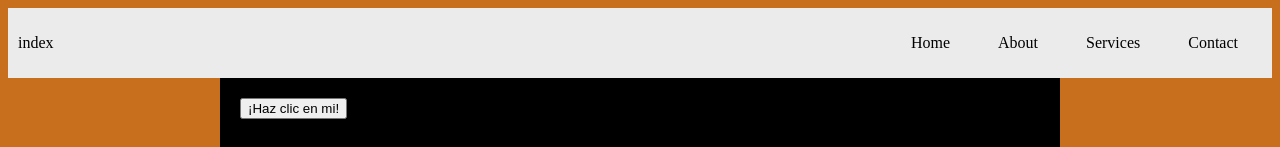
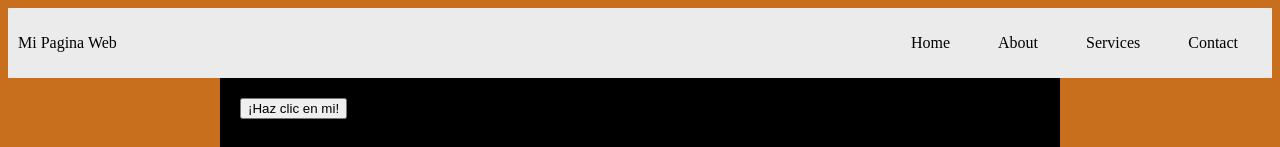
Before and after one commit to aliflowers/Mi-Primera-Pagina, a plain HTML site: page index.html in a window 1280 px wide. Shown: the top 147 px of the page. Drawn offline with Linux system fonts and the light colour scheme.

Commit message:
2do cambio

```diff
--- a/index.html
+++ b/index.html
@@ -2,7 +2,7 @@
 <html>
 
 <head>
-  <title>index</title>
+  <title>Mi Pagina Web</title>
   <link rel="stylesheet" href="./style.css"> <!--//Este es el enlace para el archivo de ccs -->
 </head>
 
@@ -10,7 +10,7 @@
 
   <div class="container-nav">
     <nav class="navbar">
-      <a href="#" class="brand">index</a>
+      <a href="#" class="brand">Mi Pagina Web</a>
       <ul class="nav-links">
         <li><a href="#">Home</a></li>
         <li><a href="#">About</a></li>
```
